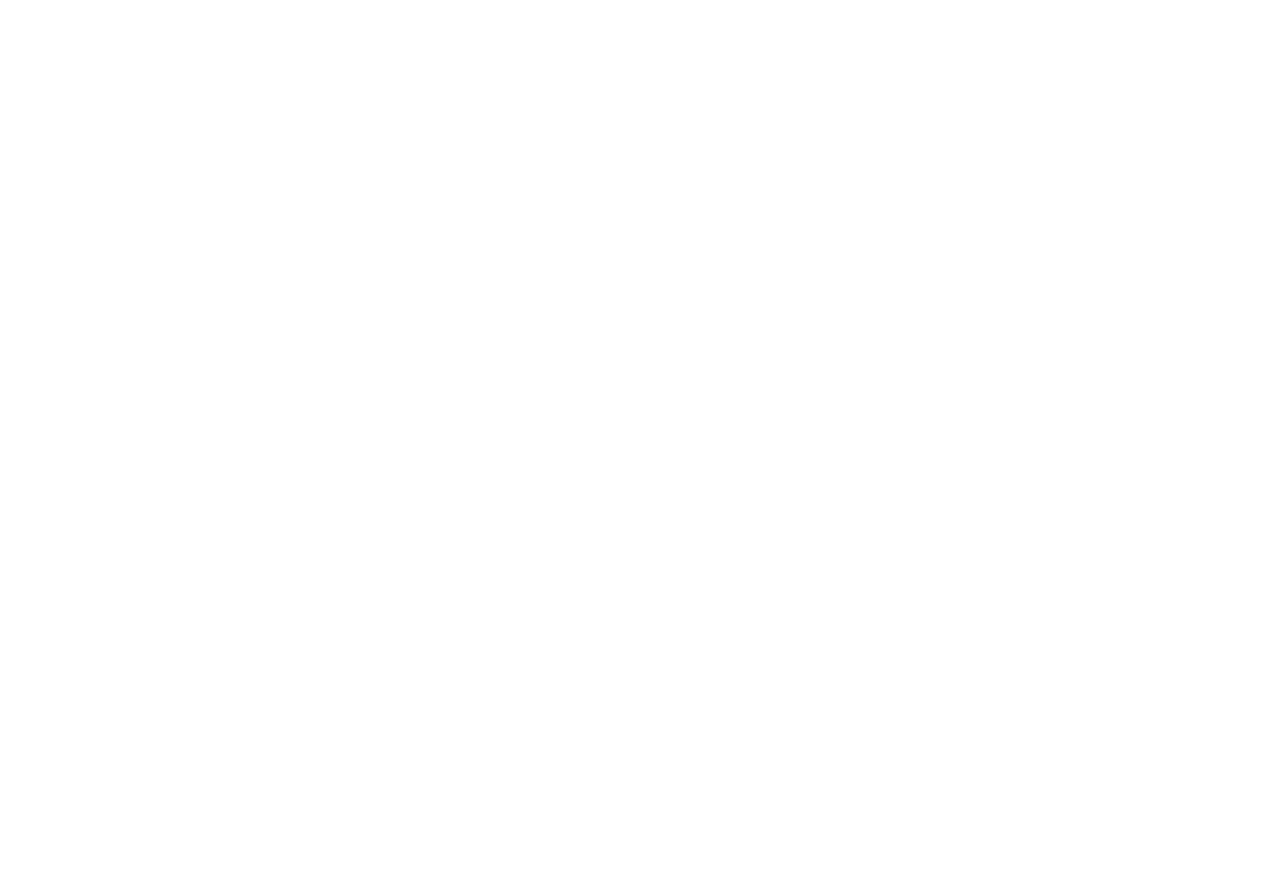
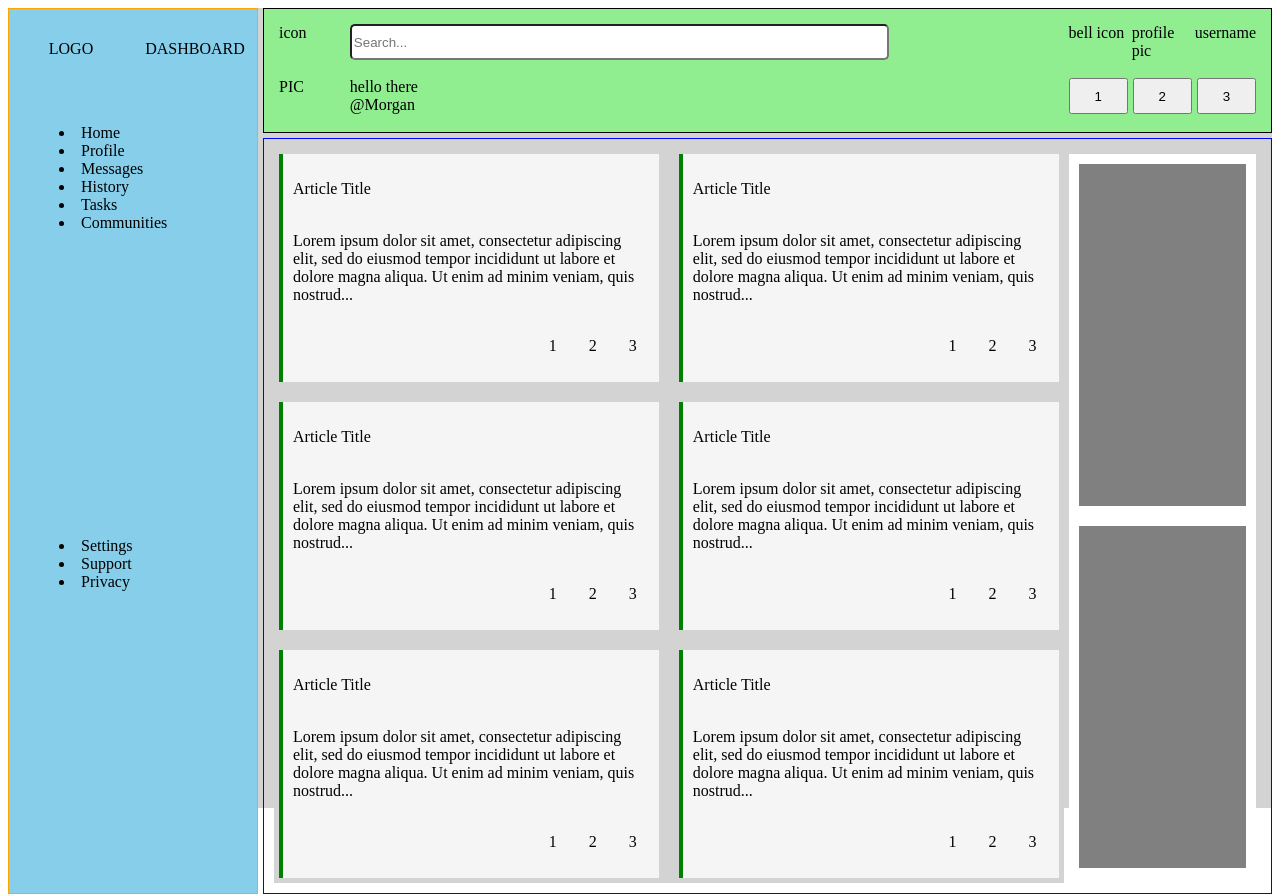
Before and after one commit to imustbreakyou/dashboard, a plain HTML site: page index.html in a window 1280 px wide. Before the commit the page ends 800 px from the top, so only its background shows below. Drawn offline with Linux system fonts and the light colour scheme.

Commit message:
complete layout of:sidebar, header, and 90% of projects

```diff
--- a/index.html
+++ b/index.html
@@ -4,10 +4,132 @@
     <meta charset="UTF-8">
     <meta http-equiv="X-UA-Compatible" content="IE=edge">
     <meta name="viewport" content="width=device-width, initial-scale=1.0">
-    <title>Holy Grail Mockup</title>
+    <title>Dashboard</title>
     <link rel="stylesheet" href="style.css">
   </head>
 <body>
+    <div class="container">
+        <div class="sidebar">
+            <div class="logo-container">
+              <div class="logo">LOGO</div>
+              <div class="logo-text">DASHBOARD</div>
+            </div>
+            <div class="menus">
+              <div class="navigation">
+                <menu>
+                  <li>Home</li>
+                  <li>Profile</li>
+                  <li>Messages</li>
+                  <li>History</li>
+                  <li>Tasks</li>
+                  <li>Communities</li>
+                </menu>
+
+              </div>
+              <div class="account">
+                <menu>
+                  <li>Settings</li>
+                  <li>Support</li>
+                  <li>Privacy</li>
+
+                </menu>
+              </div>
+            </div>
+
+        </div>
+        <div class="header">
+          <div class="top">
+            <div class="search">
+              <div class="icon">icon</div>
+              <input class="search-bar" type="text" placeholder="Search...">
+            </div>
+            <div class="access-profile">
+              <div>bell icon</div>
+              <div>profile pic</div>
+              <div>username</div>
+
+            </div>
+          </div>
+          <div class="bottom">
+            <div class="display-profile">
+              <div class="profile-pic">PIC</div>
+              <div class="display-user-container">
+                <div class="hello"> hello there </div>
+                <div class="username">@Morgan</div>
+              </div>
+            </div>
+            <div class="account-buttons">
+              <button>1</button>
+              <button>2</button>
+              <button>3</button>
+            </div>
+          </div>
+
+        </div>
+        <div class="main">
+            <div class="projects">
+                <div class="card">
+                    <p class="title">Article Title</p>
+                    <p>Lorem ipsum dolor sit amet, consectetur adipiscing elit, sed do eiusmod tempor incididunt ut labore et dolore magna aliqua. Ut enim ad minim veniam, quis nostrud...</p>
+                    <div class="icons">
+                      <div>1</div>
+                      <div>2</div>
+                      <div>3</div>
+                    </div>
+                  </div>
+                  <div class="card">
+                    <p class="title">Article Title</p>
+                    <p>Lorem ipsum dolor sit amet, consectetur adipiscing elit, sed do eiusmod tempor incididunt ut labore et dolore magna aliqua. Ut enim ad minim veniam, quis nostrud...</p>
+                    <div class="icons">
+                      <div>1</div>
+                      <div>2</div>
+                      <div>3</div>
+                    </div>
+                  </div>
+                  <div class="card">
+                    <p class="title">Article Title</p>
+                    <p>Lorem ipsum dolor sit amet, consectetur adipiscing elit, sed do eiusmod tempor incididunt ut labore et dolore magna aliqua. Ut enim ad minim veniam, quis nostrud...</p>
+                    <div class="icons">
+                      <div>1</div>
+                      <div>2</div>
+                      <div>3</div>
+                    </div>
+                  </div>
+                  <div class="card">
+                    <p class="title">Article Title</p>
+                    <p>Lorem ipsum dolor sit amet, consectetur adipiscing elit, sed do eiusmod tempor incididunt ut labore et dolore magna aliqua. Ut enim ad minim veniam, quis nostrud...</p>
+                    <div class="icons">
+                      <div>1</div>
+                      <div>2</div>
+                      <div>3</div>
+                    </div>
+                  </div>
+                  <div class="card">
+                    <p class="title">Article Title</p>
+                    <p>Lorem ipsum dolor sit amet, consectetur adipiscing elit, sed do eiusmod tempor incididunt ut labore et dolore magna aliqua. Ut enim ad minim veniam, quis nostrud...</p>
+                    <div class="icons">
+                      <div>1</div>
+                      <div>2</div>
+                      <div>3</div>
+                    </div>
+                  </div>
+                  <div class="card">
+                    <p class="title">Article Title</p>
+                    <p>Lorem ipsum dolor sit amet, consectetur adipiscing elit, sed do eiusmod tempor incididunt ut labore et dolore magna aliqua. Ut enim ad minim veniam, quis nostrud...</p>
+                    <div class="icons">
+                      <div>1</div>
+                      <div>2</div>
+                      <div>3</div>
+                    </div>
+                  </div>
+
+            </div>
+            <div class="notifications">
+                <div class="announcements"></div>
+                <div class="social"></div>
+            </div>
+        </div>
+    </div>
 </body>
 <script>
 </script>
--- a/style.css
+++ b/style.css
@@ -0,0 +1,188 @@
+.container {
+    display: grid;
+    background-color: lightgrey;
+    grid-template-columns: minmax(250px, 1fr) 5fr;
+    grid-template-rows: minmax(125px, 1fr) 5fr;
+    gap: 5px;
+    height: 100vh;
+}
+
+.projects {
+    display: grid;
+    background-color: lightgrey;
+    gap: 20px;
+    grid-template-rows: repeat(auto-fit, minmax(100px, 1fr));
+    grid-template-columns: repeat(auto-fit, minmax(300px, 2fr));
+    padding: 5px;
+}
+
+.projects > * {
+    border: 1px solid black:
+}
+
+
+.projects .card {
+    background-color: #F5F5F5;
+    display: grid;
+    grid-template-rows: 1fr 2fr 1fr;
+    padding: 10px;
+    border-left: 4px solid green;
+
+
+}
+
+.header {
+    display: grid;
+    grid-template-rows: 1fr 2fr;
+    gap: 5px;
+    padding: 10px;
+
+    align-items: center
+
+}
+
+.header .top, .header .bottom {
+    display: grid;
+    grid-template-columns: 4fr 1fr;
+}
+
+
+/*
+.header > div, .top > div, .bottom > div {
+    border: 1px solid black;
+}
+*/
+
+.search, .display-profile {
+    display: grid;
+    grid-template-columns: 1fr 10fr;
+    padding: 5px;
+
+}
+
+.search-bar {
+    border-radius: 5px;
+    width: 75%;
+
+
+}
+
+.access-profile, .account-buttons {
+    display: grid;
+    grid-template-columns: repeat(3, 1fr);
+    gap: 5px;
+    padding: 5px;
+}
+
+
+
+
+
+.display-user-container {
+    grid-template-rows: 1fr 1fr;
+    align-self: start;
+
+}
+/*
+.display-user-container > * {
+    border: 1px solid black;
+}
+*/
+
+.sidebar {
+    display: grid;
+    grid-template-rows: 1fr 10fr;
+    gap: 10px;
+}
+
+
+.logo-container {
+   /* border: 1px solid black;*/
+    display: grid;
+    grid-template-columns: 1fr 1fr
+}
+
+.logo-container > div {
+    /*border: 1px solid black;*/
+    place-self: center;
+
+
+}
+
+
+
+.menus {
+    display: grid;
+   /* border: 1px solid black;*/
+    grid-template-rows: 1fr 1fr;
+    gap: 30px;
+}
+
+.menus > div {
+   /* border: 1px solid black;*/
+    margin: 10px;
+}
+
+
+
+
+
+.card .icons {
+    display: grid;
+
+
+    grid-template-columns: 20px 20px 20px;
+    gap: 20px;
+    justify-self: end;
+
+    align-items: center;
+    /* why cant i get a gap to show here? */
+}
+
+.notifications {
+    display: grid;
+    grid-template-rows: 1fr 1fr;
+}
+
+
+.main {
+    padding: 10px;
+    border: 1px solid blue;
+    display: grid;
+    grid-template-columns: 4fr 1fr;
+
+}
+
+.notifications {
+    display: grid;
+    grid-template-rows: minmax(150px, 2fr) minmax(150px, 2fr);
+    background-color: white;
+    gap: 20px;
+    margin: 5px;
+    padding: 10px;
+}
+
+.announcements {
+
+}
+
+.trending {
+
+}
+
+.social,
+.announcements {
+    background-color: grey;
+}
+
+
+.header {
+    background-color: lightgreen;
+    border: 1px solid black;
+}
+
+.sidebar {
+    background-color: skyblue;
+    border: 1px solid orange;
+    grid-row: 1 / -1 ;
+}
```
